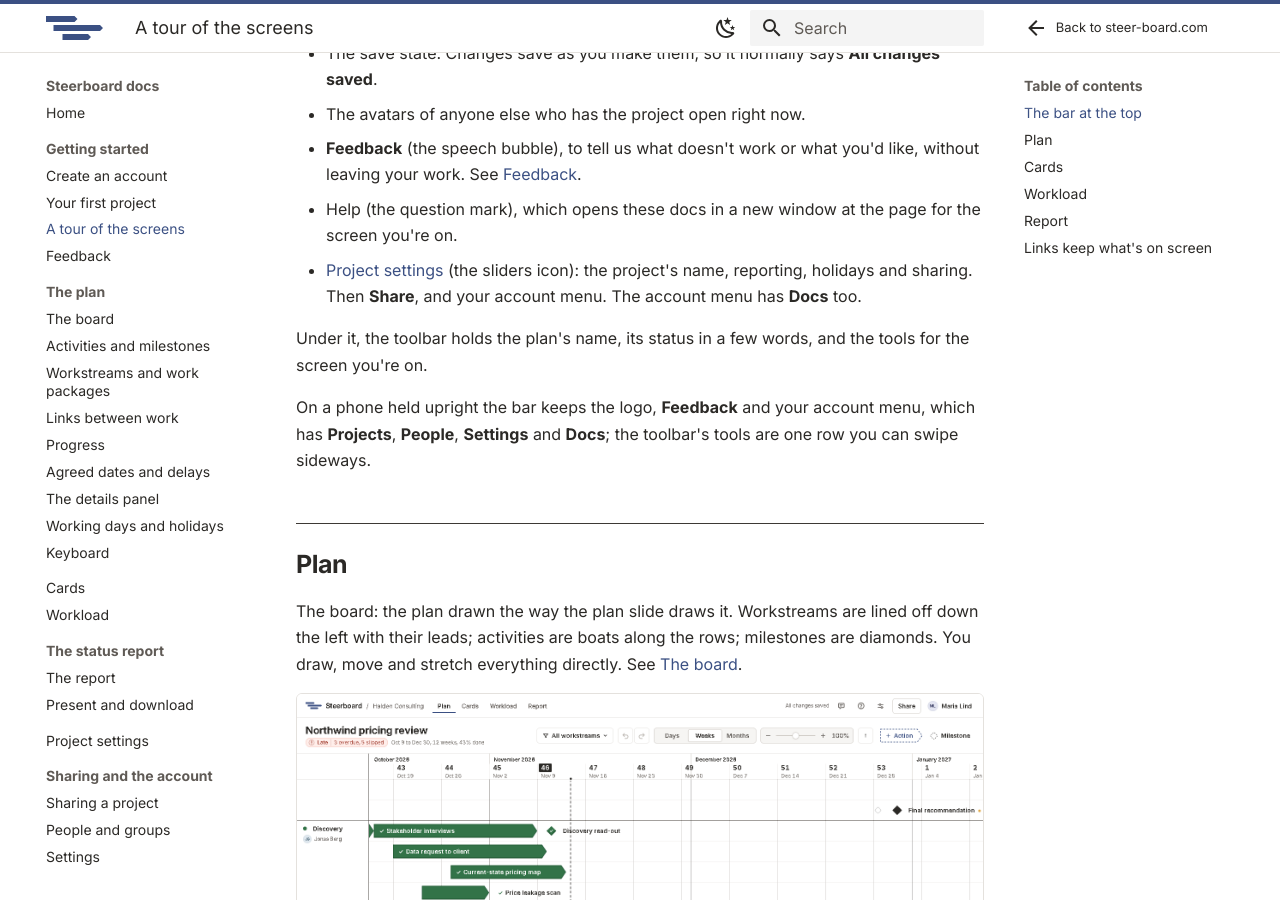
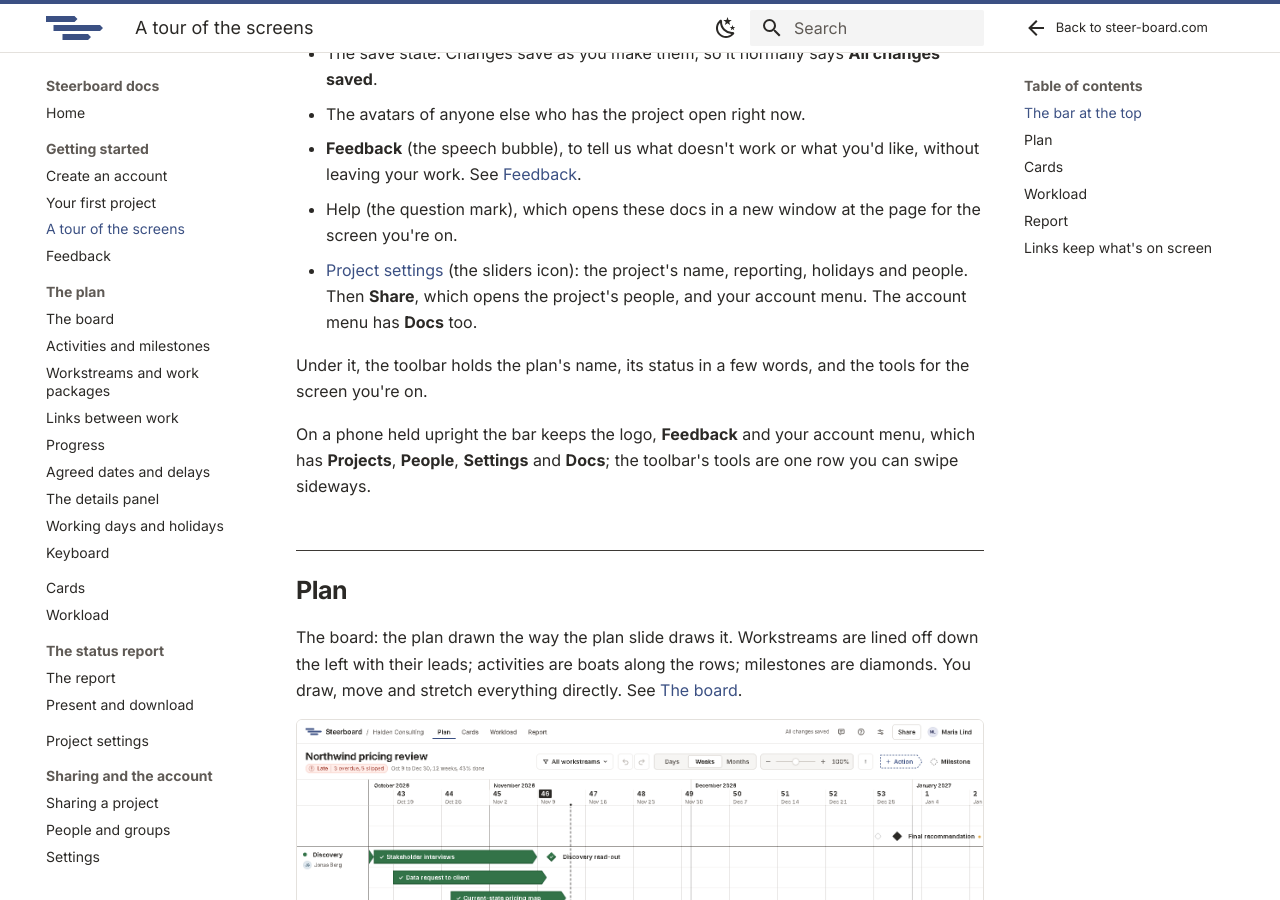
Before and after one commit to mistahcase/steerboard-docs, an MkDocs documentation site: the page built from pages/getting-started/tour.md, in a window 1280 px wide and 900 px high, scrolled down 514 px. Built offline with MkDocs 1.6.1 and Material for MkDocs 9.7.7, drawn with Linux system fonts in a browser that asks for light colours.

Commit message:
Docs: the owner list's last choice, and Share opening a project's people
Co-Authored-By: Claude Fable 5.2 <noreply@anthropic.com>

```diff
--- a/pages/getting-started/tour.md
+++ b/pages/getting-started/tour.md
@@ -22,7 +22,8 @@ From left to right:
 - Help (the question mark), which opens these docs in a new window at the
   page for the screen you're on.
 - [Project settings](../project-settings.md) (the sliders icon): the project's
-  name, reporting, holidays and sharing. Then **Share**, and your account menu. The
+  name, reporting, holidays and people. Then **Share**, which opens the
+  project's people, and your account menu. The
   account menu has **Docs** too.
 
 Under it, the toolbar holds the plan's name, its status in a few words, and
```
Also changed, not shown: pages/plan/details.md (+1 -1 lines).
